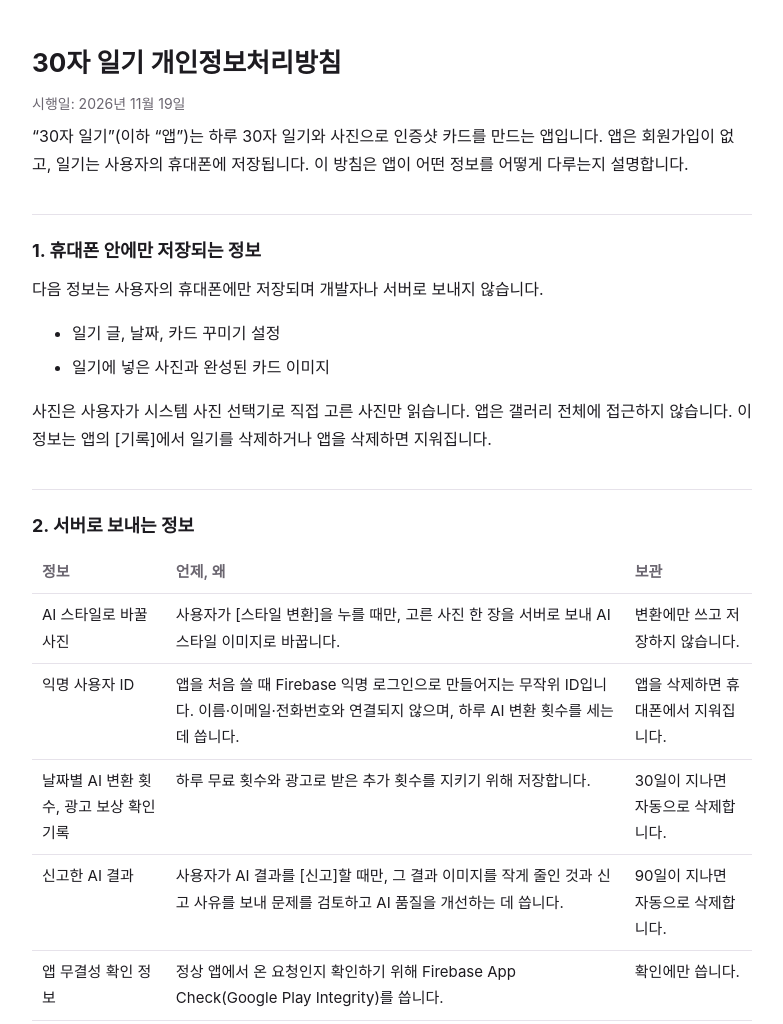
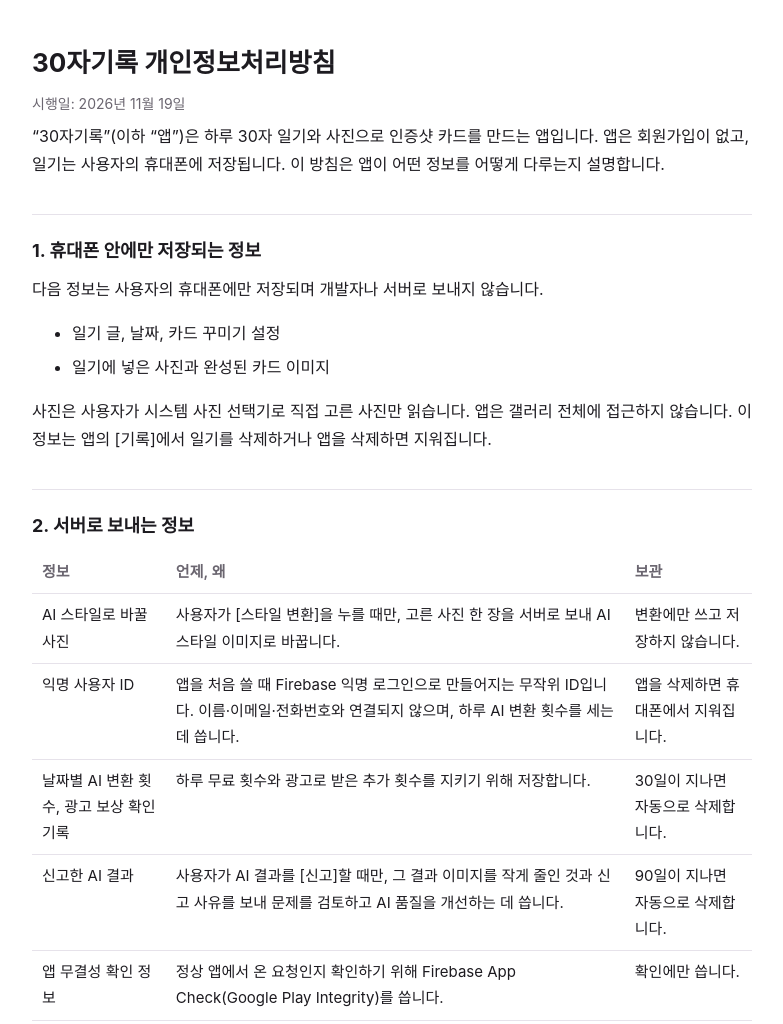
Before and after one commit to kwanghyeon-cpu/thirty-log-privacy, a plain HTML site: page index.html in a window 1280 px wide. Shown: the top 1024 px of the page, without its empty margins (248-1031 px from the left). Drawn offline with Linux system fonts and the light colour scheme.

Commit message:
앱 이름 30자기록으로 변경

```diff
--- a/index.html
+++ b/index.html
@@ -3,7 +3,7 @@
 <head>
 <meta charset="utf-8">
 <meta name="viewport" content="width=device-width, initial-scale=1">
-<title>30자 일기 개인정보처리방침</title>
+<title>30자기록 개인정보처리방침</title>
 <style>
   :root { --bg:#ffffff; --ink:#1d1b20; --muted:#6b6670; --line:#e6e2ea; --accent:#e85a20; }
   @media (prefers-color-scheme: dark) { :root { --bg:#141317; --ink:#f0edf2; --muted:#a19ca6; --line:#2e2c33; --accent:#ff7a3d; } }
@@ -21,10 +21,10 @@
 </head>
 <body>
 <main>
-<h1>30자 일기 개인정보처리방침</h1>
+<h1>30자기록 개인정보처리방침</h1>
 <p class="meta">시행일: 2026년 11월 19일</p>
 
-<p>“30자 일기”(이하 “앱”)는 하루 30자 일기와 사진으로 인증샷 카드를 만드는 앱입니다. 앱은 회원가입이 없고, 일기는 사용자의 휴대폰에 저장됩니다. 이 방침은 앱이 어떤 정보를 어떻게 다루는지 설명합니다.</p>
+<p>“30자기록”(이하 “앱”)은 하루 30자 일기와 사진으로 인증샷 카드를 만드는 앱입니다. 앱은 회원가입이 없고, 일기는 사용자의 휴대폰에 저장됩니다. 이 방침은 앱이 어떤 정보를 어떻게 다루는지 설명합니다.</p>
 
 <h2>1. 휴대폰 안에만 저장되는 정보</h2>
 <p>다음 정보는 사용자의 휴대폰에만 저장되며 개발자나 서버로 보내지 않습니다.</p>
```
